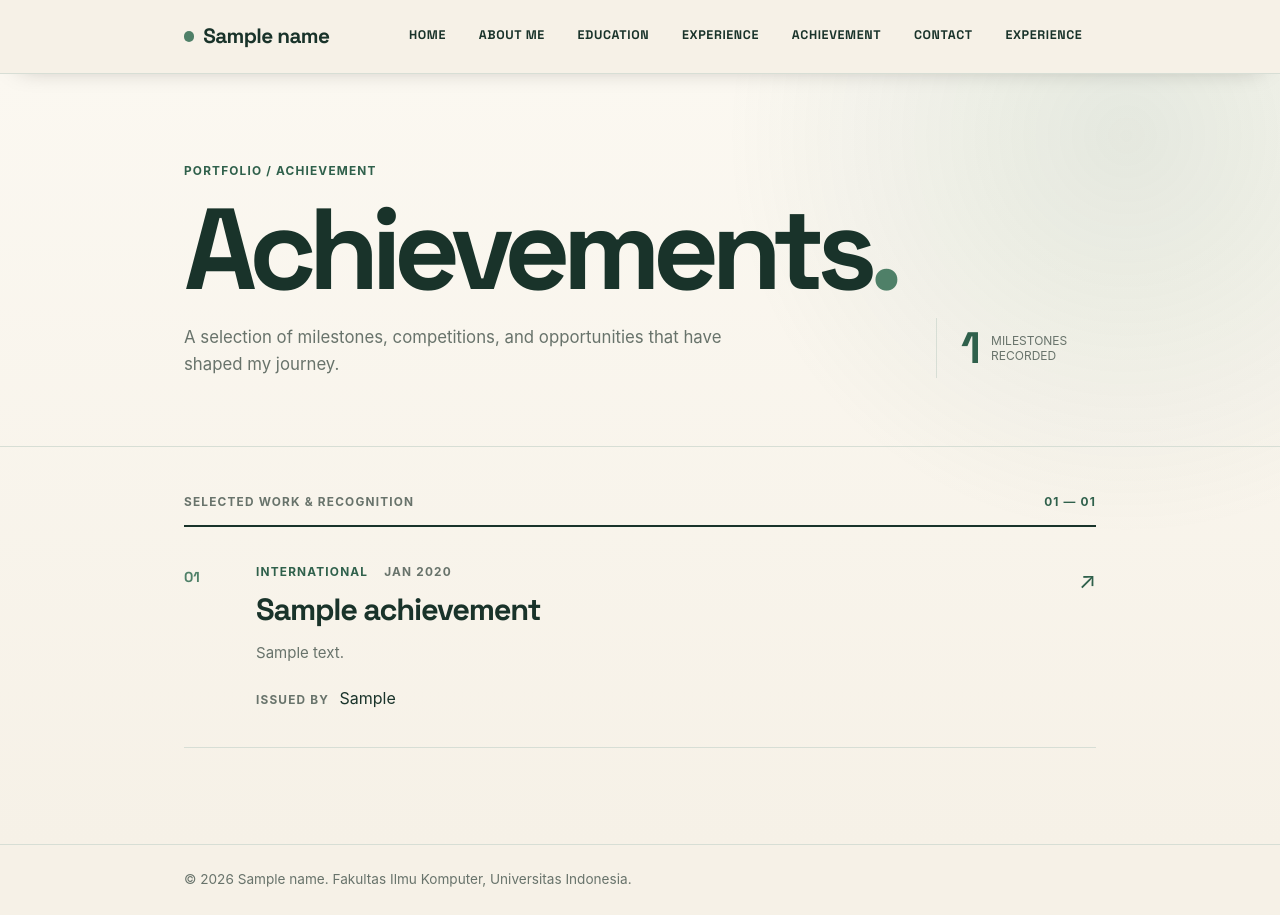
After one commit to Agra-17/myportofolio, a Django app: template templates/achievements.html in a window 1280 px wide. The commit adds this page. Run offline with Django 5.2, Linux system fonts and the light colour scheme; tables that the repository leaves empty hold one stand-in row (values such as "Sample post"); the template is opened without the code that fills it: values that come from a table or form of the project are taken from there, most other values are stand-ins (such as "Sample title", 1, 10 or a date in 2020).

Commit message:
Make achievements.html and achievements.css and restructure code - make 2 files  achievements.html and achievements.css - Restructure code (link in index html and also experience.html)

```diff
--- /dev/null
+++ b/static/css/achievements.css
@@ -0,0 +1,240 @@
+.achievement-page {
+    --ink: #19332a;
+    --paper: #f6f1e7;
+    --accent: #4f8068;
+    --accent-dark: #2f604b;
+    --line: #d7ded5;
+    --text-muted: #68736b;
+    --radius: 5px;
+    --paper-soft: #fbf8f1;
+    --accent-soft: #e3eee7;
+    --accent-pale: #edf4ef;
+    --accent-deep: #244f3d;
+    background:
+        radial-gradient(circle at 88% 8%, rgba(79, 128, 104, 0.13), transparent 25rem),
+        linear-gradient(180deg, var(--paper-soft) 0%, var(--paper) 100%);
+    color: var(--ink);
+}
+
+.achievement-hero {
+    border-bottom: 1px solid var(--line);
+    padding: 5.5rem 0 4.25rem;
+}
+
+.achievement-hero-inner {
+    display: flex;
+    align-items: flex-end;
+    justify-content: space-between;
+    gap: 2rem;
+}
+
+.achievement-kicker,
+.achievement-list-heading,
+.achievement-item-meta,
+.achievement-issuer span {
+    font-size: 0.74rem;
+    font-weight: 700;
+    letter-spacing: 0.1em;
+    text-transform: uppercase;
+}
+
+.achievement-kicker {
+    color: var(--accent-dark);
+    margin-bottom: 1.15rem;
+}
+
+.achievement-hero h1 {
+    color: var(--ink);
+    font-size: clamp(3.4rem, 9vw, 7.5rem);
+    letter-spacing: -0.07em;
+    line-height: 0.88;
+}
+
+.achievement-hero h1 span {
+    color: var(--accent);
+}
+
+.achievement-intro {
+    color: var(--text-muted);
+    font-size: 1.05rem;
+    margin-top: 1.5rem;
+    max-width: 34rem;
+}
+
+.achievement-summary {
+    align-items: center;
+    border-left: 1px solid var(--line);
+    display: flex;
+    gap: 0.8rem;
+    min-width: 10rem;
+    padding: 0.5rem 0 0.5rem 1.5rem;
+}
+
+.achievement-summary strong {
+    color: var(--accent-dark);
+    font-family: "Space Grotesk", sans-serif;
+    font-size: 2.75rem;
+    letter-spacing: -0.06em;
+    line-height: 1;
+}
+
+.achievement-summary span {
+    color: var(--text-muted);
+    font-size: 0.75rem;
+    line-height: 1.25;
+    text-transform: uppercase;
+}
+
+.achievement-list-section {
+    padding: 2rem 0 6rem;
+}
+
+.achievement-list-heading {
+    align-items: center;
+    color: var(--text-muted);
+    display: flex;
+    justify-content: space-between;
+    padding: 0.85rem 0;
+}
+
+.achievement-list-heading span {
+    color: var(--accent-dark);
+}
+
+.achievement-list {
+    border-top: 2px solid var(--ink);
+}
+
+.achievement-item {
+    align-items: flex-start;
+    border-bottom: 1px solid var(--line);
+    display: grid;
+    gap: 1.5rem;
+    grid-template-columns: 3rem minmax(0, 1fr) 2rem;
+    padding: 2.25rem 0;
+    transition: background-color 0.25s ease, padding 0.25s ease;
+}
+
+.achievement-item:hover {
+    background-color: var(--accent-pale);
+    padding-left: 1rem;
+    padding-right: 1rem;
+}
+
+.achievement-index {
+    color: var(--accent);
+    font-family: "Space Grotesk", sans-serif;
+    font-size: 0.9rem;
+    font-weight: 700;
+    padding-top: 0.15rem;
+}
+
+.achievement-item-meta {
+    color: var(--accent-dark);
+    display: flex;
+    gap: 1rem;
+    margin-bottom: 0.7rem;
+}
+
+.achievement-item-meta time {
+    color: var(--text-muted);
+}
+
+.achievement-item h2 {
+    color: var(--ink);
+    font-family: "Space Grotesk", sans-serif;
+    font-size: clamp(1.35rem, 2.4vw, 2rem);
+    letter-spacing: -0.04em;
+    line-height: 1.1;
+    max-width: 37rem;
+}
+
+.achievement-item-main > p:not(.achievement-issuer) {
+    color: var(--text-muted);
+    font-size: 0.94rem;
+    margin-top: 0.85rem;
+    max-width: 50rem;
+}
+
+.achievement-issuer {
+    align-items: baseline;
+    color: var(--ink);
+    display: flex;
+    flex-wrap: wrap;
+    gap: 0.65rem;
+    margin-top: 1.3rem;
+}
+
+.achievement-issuer span {
+    color: var(--text-muted);
+}
+
+.achievement-arrow {
+    color: var(--accent-dark);
+    font-size: 1.4rem;
+    justify-self: end;
+    transition: transform 0.25s ease;
+}
+
+.achievement-item:hover .achievement-arrow {
+    transform: translate(0.2rem, -0.2rem);
+}
+
+.achievement-empty {
+    align-items: center;
+    border-top: 2px solid var(--ink);
+    color: var(--text-muted);
+    display: flex;
+    gap: 1.5rem;
+    padding: 3rem 0;
+}
+
+.achievement-empty span {
+    color: var(--accent);
+    font-family: "Space Grotesk", sans-serif;
+    font-size: 1.5rem;
+    font-weight: 700;
+}
+
+@media (max-width: 640px) {
+    .achievement-hero {
+        padding: 3.5rem 0 3rem;
+    }
+
+    .achievement-hero-inner {
+        align-items: flex-start;
+        flex-direction: column;
+    }
+
+    .achievement-summary {
+        border-left: 0;
+        border-top: 1px solid var(--line);
+        padding: 1rem 0 0;
+        width: 100%;
+    }
+
+    .achievement-list-section {
+        padding-bottom: 4rem;
+    }
+
+    .achievement-item {
+        gap: 0.75rem;
+        grid-template-columns: 2rem minmax(0, 1fr) 1.25rem;
+        padding: 1.75rem 0;
+    }
+
+    .achievement-item:hover {
+        padding-left: 0.5rem;
+        padding-right: 0.5rem;
+    }
+
+    .achievement-item-meta {
+        align-items: flex-start;
+        flex-direction: column;
+        gap: 0.2rem;
+    }
+
+    .achievement-item h2 {
+        font-size: 1.35rem;
+    }
+}
--- a/static/css/style.css
+++ b/static/css/style.css
@@ -338,7 +338,6 @@ h1, .brand {
     font-size: 1rem;
     font-weight: 700;
     margin-top: 1.25rem;
-    color: var(--accent-dark);
 }
 
 .achievement-card h3:first-of-type {
--- /dev/null
+++ b/templates/achievements.html
@@ -0,0 +1,86 @@
+<!DOCTYPE html>
+<html lang="en">
+<head>
+    <meta charset="UTF-8">
+    <meta name="viewport" content="width=device-width, initial-scale=1.0">
+    <title> {{ name }} - Portfolio</title>
+    <link rel="preconnect" href="https://fonts.googleapis.com">
+    <link rel="preconnect" href="https://fonts.gstatic.com" crossorigin>
+    <link href="https://fonts.googleapis.com/css2?family=Space+Grotesk:wght@500;700&display=swap" rel="stylesheet">
+    <link rel="stylesheet" href="/static/css/style.css">
+    <link rel="stylesheet" href="/static/css/achievements.css">
+</head>
+<body>
+    <header class="site-header">
+        <div class="container header-inner">
+            <a href="{% url 'main:show_main' %}" class="brand">{{ name }}</a>
+            <!-- bagian navbar -->
+            <nav class="main-nav" id="main-nav">
+                <a href="{% url 'main:show_main' %}">Home</a>
+                <a href="{% url 'main:show_main' %}">About Me</a>
+                <a href="#education">Education</a>
+                <a href="#experience">Experience</a>
+                <a href="{% url 'main:show_achievements' %}">Achievement</a>
+                <a href="#contact">Contact</a>
+                <a href="{% url 'main:show_experience' %}">Experience</a>
+            </nav>
+        </div>
+    </header>
+
+    <main class="achievement-page">
+        <section class="achievement-hero" id="achievement">
+            <div class="container achievement-hero-inner">
+                <div>
+                    <p class="achievement-kicker">Portfolio / Achievement</p>
+                    <h1>Achievements<span>.</span></h1>
+                    <p class="achievement-intro">A selection of milestones, competitions, and opportunities that have shaped my journey.</p>
+                </div>
+                <div class="achievement-summary" aria-label="Achievement summary">
+                    <strong>{{ achievements|length }}</strong>
+                    <span>milestones<br>recorded</span>
+                </div>
+            </div>
+        </section>
+
+        <section class="achievement-list-section">
+            <div class="container">
+                <div class="achievement-list-heading">
+                    <p>Selected work &amp; recognition</p>
+                    <span>01 — {% if achievements %}{{ achievements|length|stringformat:"02d" }}{% else %}00{% endif %}</span>
+                </div>
+
+                {% if achievements %}
+                    <div class="achievement-list">
+                        {% for achievement in achievements %}
+                            <article class="achievement-item">
+                                <div class="achievement-index">{{ forloop.counter|stringformat:"02d" }}</div>
+                                <div class="achievement-item-main">
+                                    <div class="achievement-item-meta">
+                                        <span>{{ achievement.get_scale_display }}</span>
+                                        <time datetime="{{ achievement.date_achieved|date:'Y-m-d' }}">{{ achievement.date_achieved|date:"M Y" }}</time>
+                                    </div>
+                                    <h2>{{ achievement.title }}</h2>
+                                    <p>{{ achievement.description }}</p>
+                                    <p class="achievement-issuer"><span>Issued by</span>{{ achievement.issuer }}</p>
+                                </div>
+                                <span class="achievement-arrow" aria-hidden="true">↗</span>
+                            </article>
+                        {% endfor %}
+                    </div>
+                {% else %}
+                    <div class="achievement-empty">
+                        <span>00</span>
+                        <p>Belum ada achievement yang ditambahkan.</p>
+                    </div>
+                {% endif %}
+            </div>
+        </section>
+    </main>
+
+    <footer class="site-footer">
+        <div class="container">
+            <p>&copy; 2026 {{name}}. Fakultas Ilmu Komputer, Universitas Indonesia.</p>
+        </div>
+    </footer>
+</body>
+</html>
--- a/templates/experience.html
+++ b/templates/experience.html
@@ -19,7 +19,7 @@
                 <a href="#aboutme">About Me</a>
                 <a href="#education">Education</a>
                 <a href="#experience">Experience</a>
-                <a href="#achievaement">Achievement</a>
+                <a href="{% url 'main:show_achievements' %}">Achievement</a>
                 <a href="#contact">Contact</a>
                 <a href="{% url 'main:show_main' %}">Profile</a>
                 <a href="{% url 'main:show_experience' %}">Experience</a>
```
Also changed, not shown: templates/index.html (+1 -24 lines).
